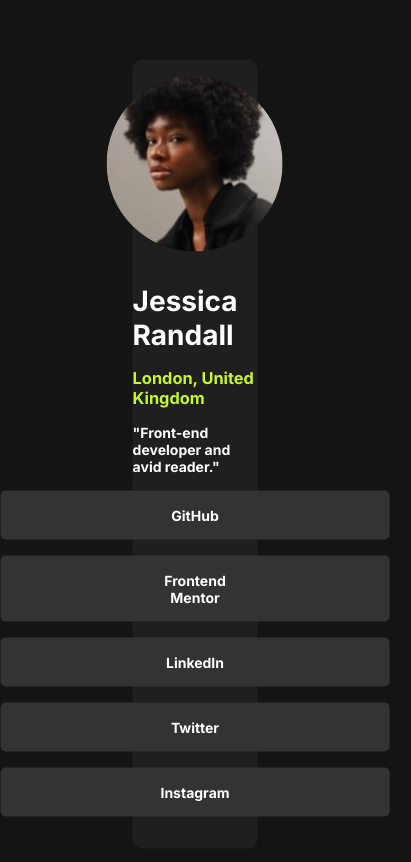
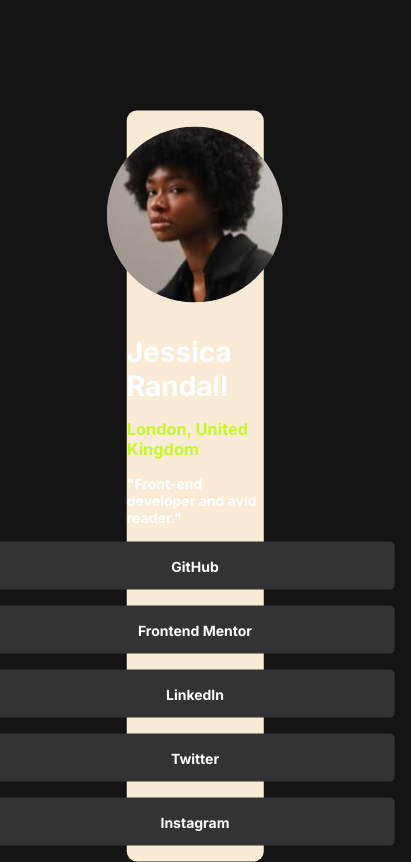
Before and after one commit to sorokiyali/socialLink, a plain HTML site: page index.html in a window 390 px wide. Shown: the whole page, 411 px wide, since content can reach past the window. Drawn offline with Linux system fonts and the light colour scheme.

Commit message:
le design mobile

```diff
--- a/index.html
+++ b/index.html
@@ -1,8 +1,10 @@
 <!DOCTYPE html>
 <html lang="en">
+
 <head>
   <meta charset="UTF-8">
-  <meta name="viewport" content="width=device-width, initial-scale=1.0"> <!-- displays site properly based on user's device -->
+  <meta name="viewport" content="width=device-width, initial-scale=1.0">
+  <!-- displays site properly based on user's device -->
 
   <link rel="icon" type="image/png" sizes="32x32" href="./assets/images/favicon-32x32.png">
   <link rel="stylesheet" href="style.css">
@@ -11,6 +13,7 @@
   <!-- Feel free to remove these styles or customise in your own stylesheet 👍 -->
 
 </head>
+
 <body>
   <div class="container">
     <div class="center">
@@ -31,7 +34,8 @@
 
   <div class="attribution">
     Challenge by <a href="https://www.frontendmentor.io?ref=challenge" target="_blank">Frontend Mentor</a>.
-    Coded by <a href="#">Your Name Here</a>.
+    Coded by <a href="#">Soro Kiyali </a>.
   </div>
 </body>
+
 </html>
--- a/style.css
+++ b/style.css
@@ -10,7 +10,7 @@
 .attribution {
     font-size: 11px;
     text-align: center;
-    margin-top: 45rem;
+    margin-top: 50rem;
     margin-bottom: 1rem;
 }
 
@@ -27,14 +27,14 @@ body{
     align-items: center;
 }
 .container{
-    display: block;
-    background-color:hsl(0, 0%, 12%) ;
+    /* background-color:hsl(0, 0%, 12%) ; */
+    background-color: antiquewhite;
     font-family: 'inter',sans-serif;
     font-size: 14px;
     color: hsl(0, 0%, 100%);
-    width: 32%;
+    width: 35%;
     border-radius: 10px;
-    margin-top: 2rem;
+    margin-top: 4rem;
     position: absolute;
     top: 50%;
     left: 50%;
@@ -59,39 +59,42 @@ h3{
 
 }
 
-.one{
-    padding: 1rem 10rem;
+.list li:hover{
+    cursor: pointer;
+    background-color:hsl(75, 94%, 57%) ;
+    color: black;
+
+}
+.list li{
+    display: flex;
+    justify-content: center;
+    align-items: center;
+    width: 25rem;
+    height: 3rem;
     background-color:  hsl(0, 0%, 20%);
     border-radius: 5px;
-    margin-top: 1rem;
+    margin: 1rem;
+
 
 }
 
-.two{
-    margin-top: 1rem;
-    padding: 1rem 10rem;
-    background-color:  hsl(0, 0%, 20%);
-    border-radius: 5px;
+
+@media only screen and (max-width: 375px) {
+    .container{
+       width: 70%;
+
     }
 
-.three{
-    margin-top: 1rem;
-    padding: 1rem 10rem;
-    background-color:  hsl(0, 0%, 20%);
-    border-radius: 5px;
+    .list li{
+        width: 14rem;
     }
 
-.four{
-    margin-top: 1rem;
-    padding: 1rem 10rem;
-    background-color:  hsl(0, 0%, 20%);
-    border-radius: 5px;
+    h4{
+        text-align: center;
+        font-size: 12px;
+    }
+    .attribution{
+        visibility: hidden;
     }
 
-.five{
-    margin-top: 1rem;
-    padding: 1rem 10rem;
-    background-color:  hsl(0, 0%, 20%);
-    border-radius: 5px;
-    margin-bottom: 2rem;
 }
```
Lines whose indentation alone changed are shown as unchanged.
